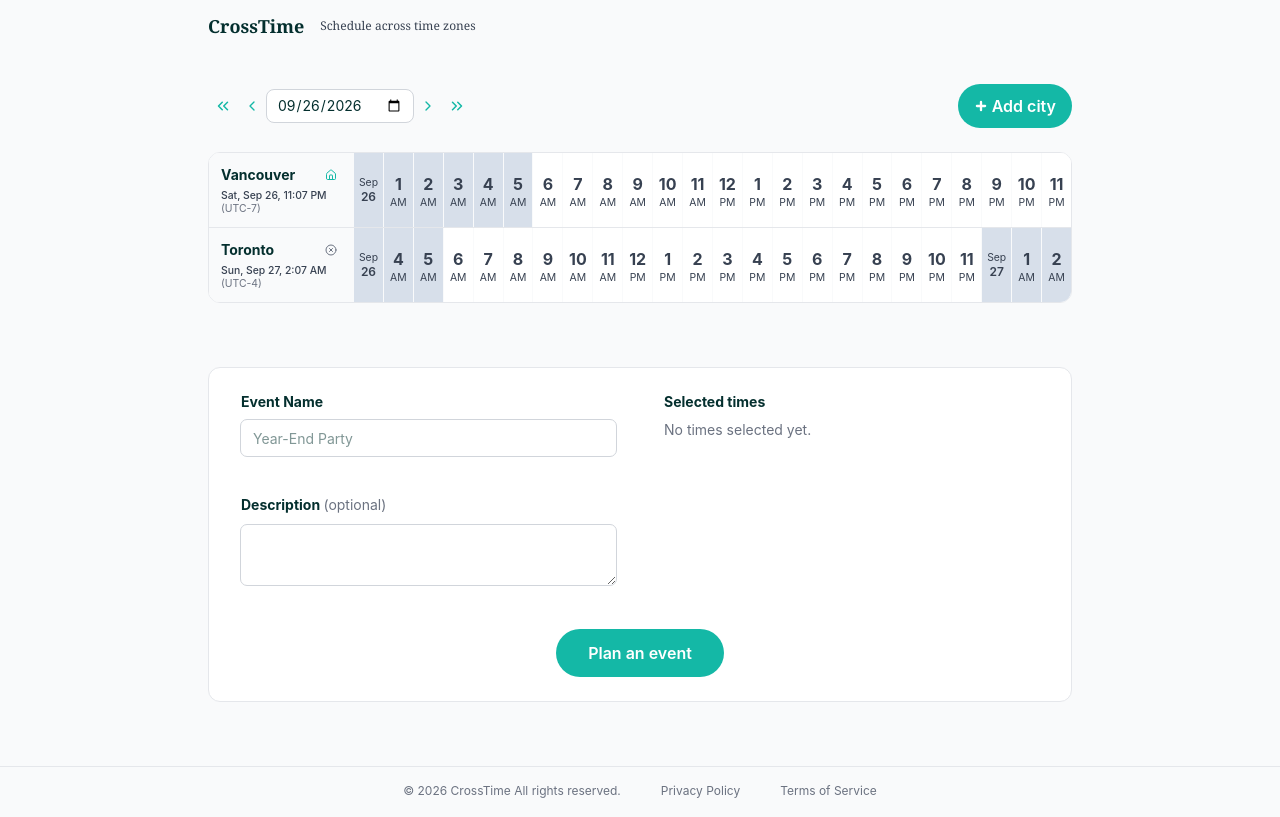
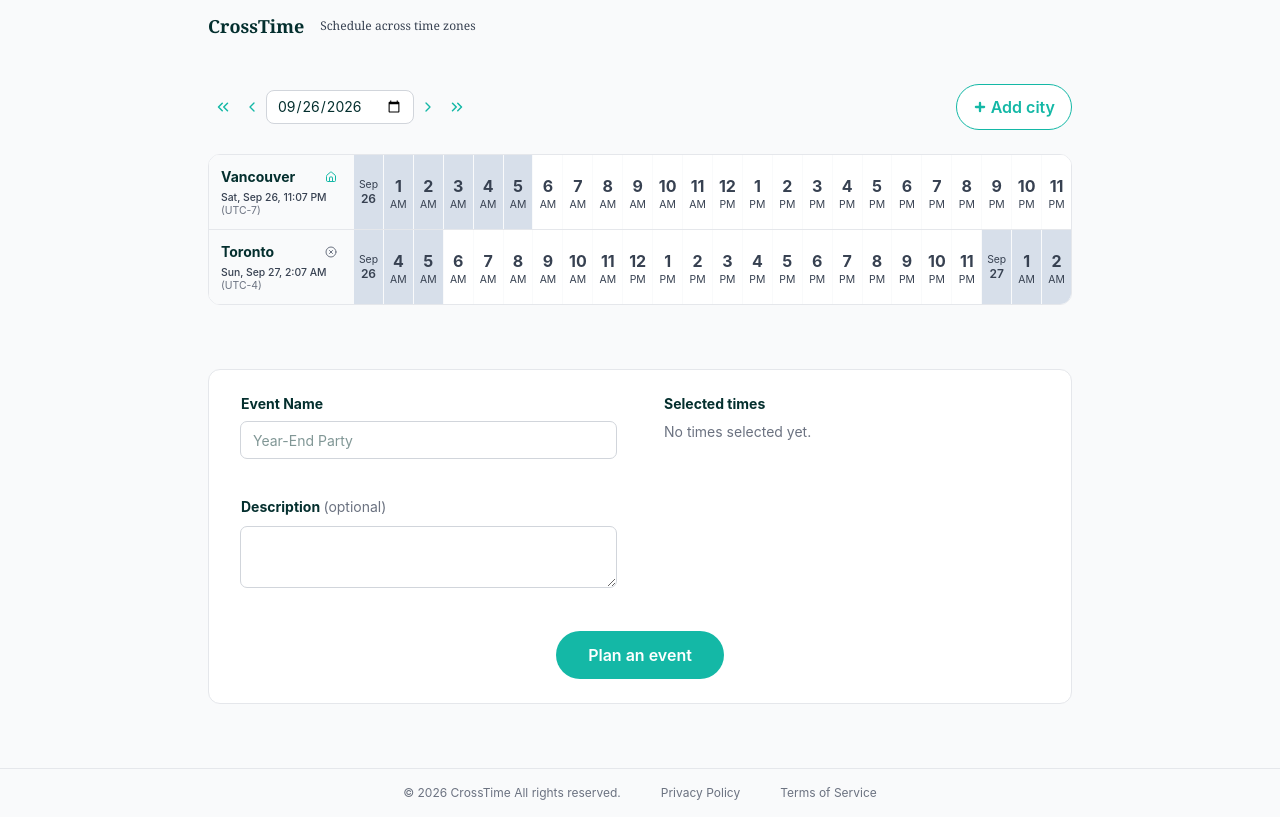
Before and after one commit to masuyama13/scheduling-polls, a React (Vite) app in the folder frontend/: page / in a window 1280 px wide. Built offline with nearby package versions, Linux system fonts and the light colour scheme.

Commit message:
Use an outline style for Add city button

```diff
--- a/frontend/src/components/WorldClock.tsx
+++ b/frontend/src/components/WorldClock.tsx
@@ -322,7 +322,7 @@ export default function WorldClock({ candidates, onCandidatesChange, onPrimaryTi
               type="button"
               onClick={openAddCity}
               disabled={cities.length >= MAX_CITIES}
-              className="inline-flex cursor-pointer items-center gap-1 rounded-full bg-brand-primary px-4 py-2.5 font-semibold text-content-inverse transition hover:bg-brand-primary-hover focus:outline-none focus:ring-1 focus:ring-border-strong disabled:cursor-not-allowed disabled:opacity-50"
+              className="inline-flex cursor-pointer items-center gap-1 rounded-full border border-brand-primary px-4 py-2.5 bg-surface-panel font-semibold text-brand-primary transition hover:bg-brand-primary/5 focus:outline-none focus:ring-1 focus:ring-border-strong disabled:cursor-not-allowed disabled:opacity-50"
             >
               <Plus size={14} strokeWidth={4} aria-hidden="true" />
               Add city
```
